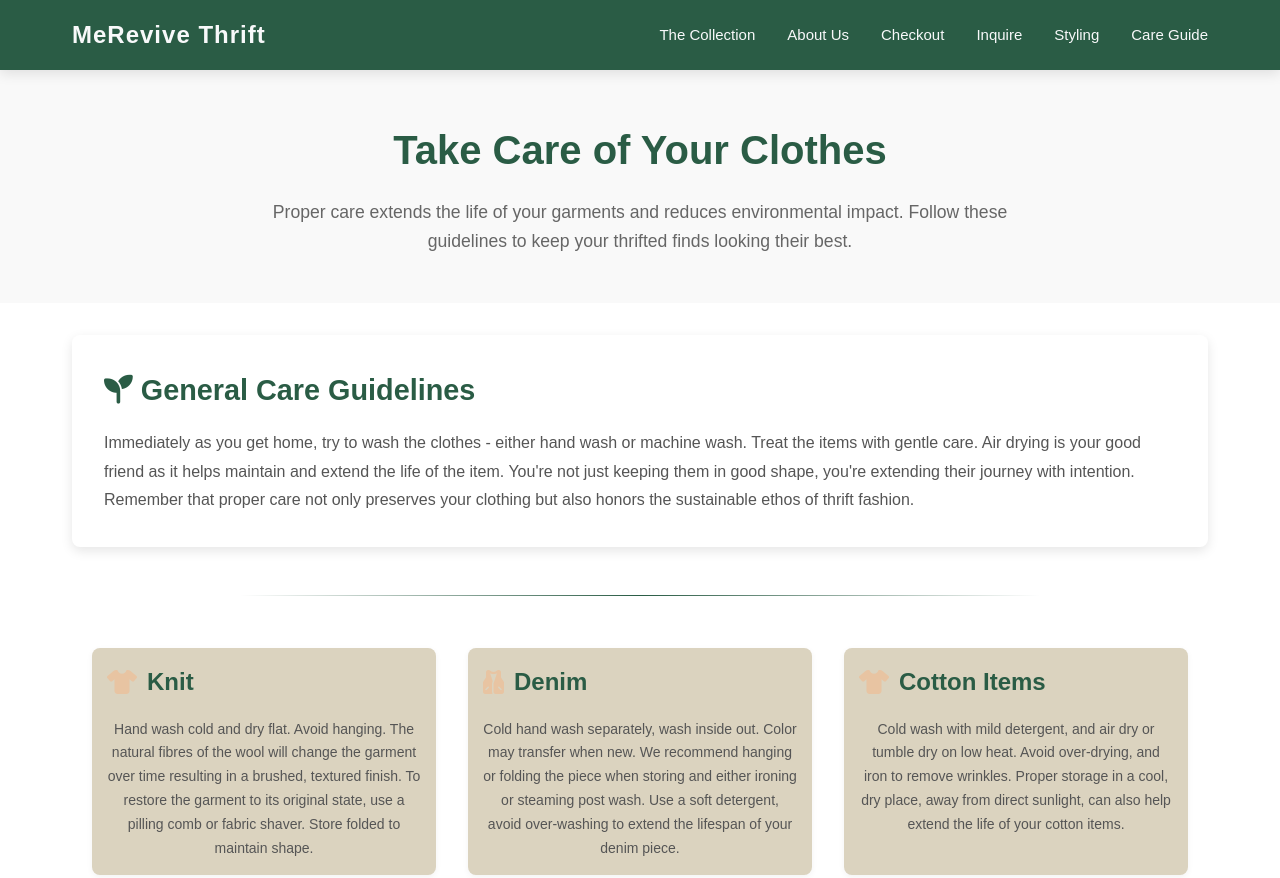
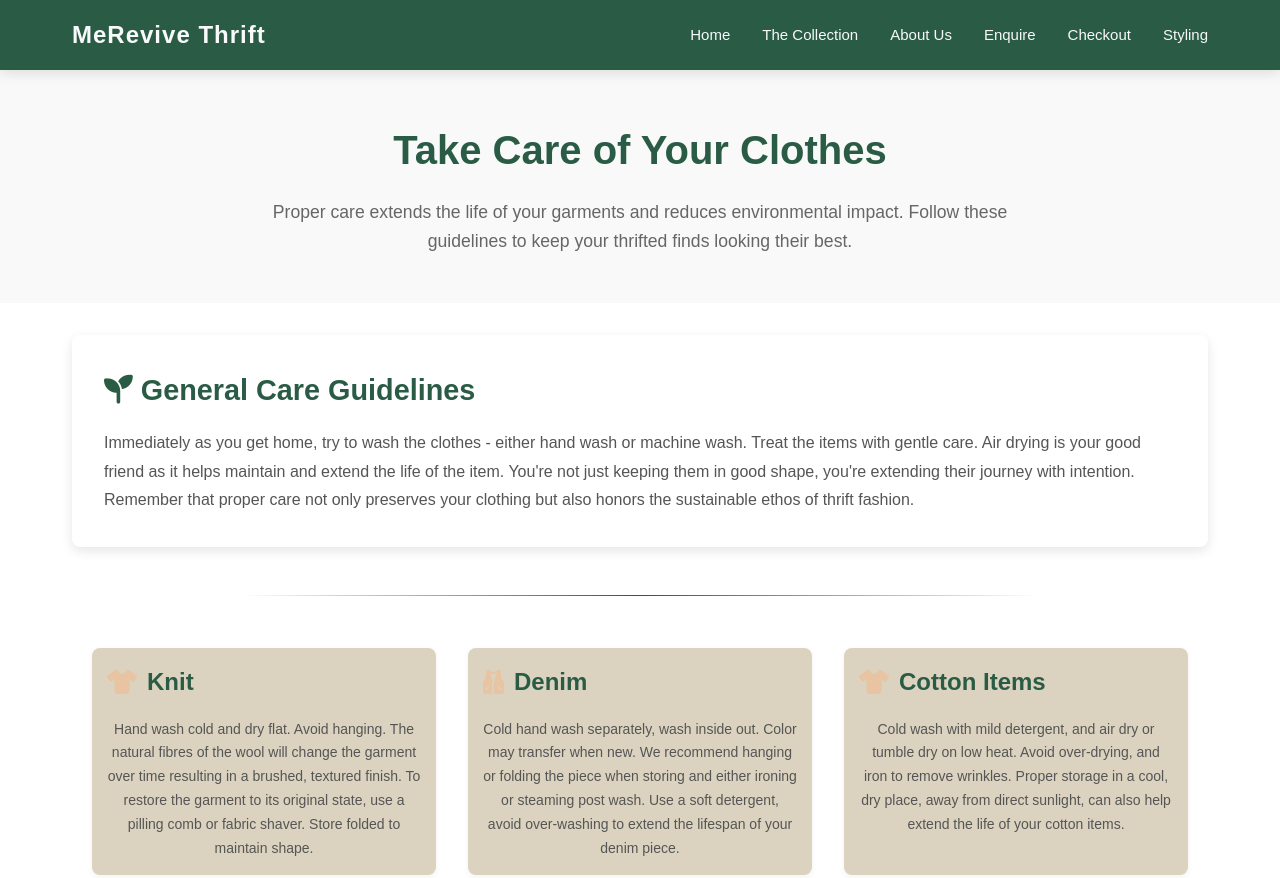
Before and after one commit to cybermosaa/part_3, a plain HTML site: page care.html in a window 1280 px wide. Shown: the top 878 px of the page. Drawn offline with Linux system fonts and the light colour scheme.

```diff
--- a/care.html
+++ b/care.html
@@ -27,12 +27,12 @@
                 <span class="bar"></span>
             </button>
             <ul class="nav-menu" id="navMenu">
+                <li><a href="index.html">Home</a></li>
                 <li><a href="collection.html">The Collection</a></li>
                 <li><a href="aboutUs.html">About Us</a></li>
+                <li><a href="contactUs.html">Enquire</a></li>
                 <li><a href="checkout.html">Checkout</a></li>
-                <li><a href="contactUs.html">Inquire</a></li>
                 <li><a href="lookbook.html">Styling</a></li>
-                <li><a href="care.html">Care Guide</a></li>
             </ul>
         </div>
     </nav>
```
Also changed, not shown: aboutUs.html (+0 -1 lines), checkout.html (+0 -1 lines), collection.html (+0 -3 lines), contactUs.html (+1 -1 lines), index.html (+0 -1 lines), lookbook.html (+2 -2 lines).
